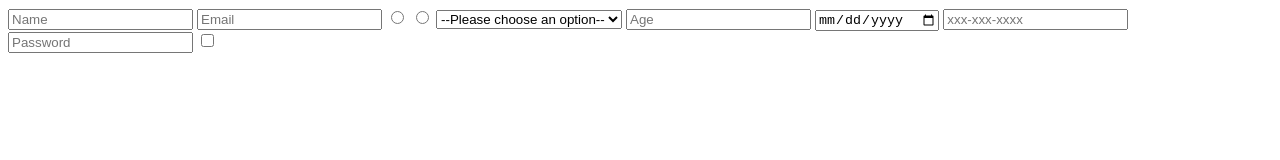
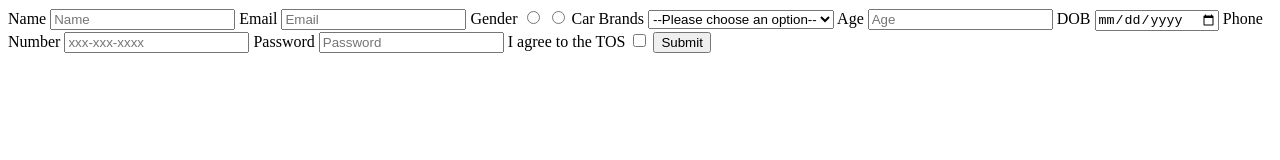
Before and after one commit to acciojob/signup-form-car-VishalRpR, a website: page main.html in a window 1280 px wide. Drawn offline with Linux system fonts and the light colour scheme.

Commit message:
created a submission

```diff
--- a/main.html
+++ b/main.html
@@ -8,20 +8,30 @@
 
 <body>
 	<!-- the entire body must be written by student -->
-	<form>
+	<form method="post">
+		<label for="name">Name</label>
 		<input type="text" required id="name" placeholder="Name">
+		<label for="email">Email</label>
 		<input type="email" reequired id="email" placeholder="Email">
+		<label for="gender_m gender_f">Gender</label>
 		<input type="radio" required id="gender_m" name="gender">
 		<input type="radio" required id="gender_f" name="gender">
+		<label for="cars">Car Brands</label>
 		<select id="cars" required >
 			<option>--Please choose an option--</option>
 			<option>b</option>
 		</select>
+		<label for="age">Age</label>
        <input type="Number" required id="age" placeholder="Age">
+		<label for="dob">DOB</label>
 		<input type="date" required id="dob">
+		<label for="tel">Phone Number</label>
 		<input type="tel" id="tel" placeholder="xxx-xxx-xxxx">
+		<label for="password">Password</label>
 		<input type="password" required id="password" placeholder="Password">
+		<label for="tos">I agree to the TOS</label>
 		<input type="checkbox" required id="tos">
+		<button type="submit">Submit</button>
 
 	</form>
     <script type="text/javascript" src="./script.js">
```
